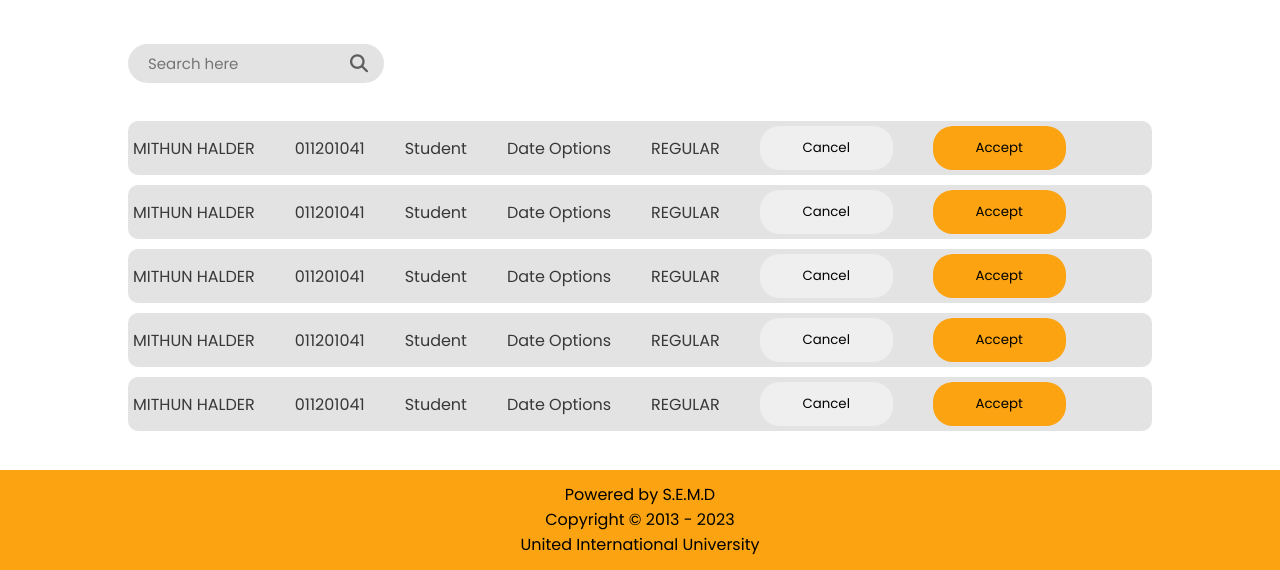
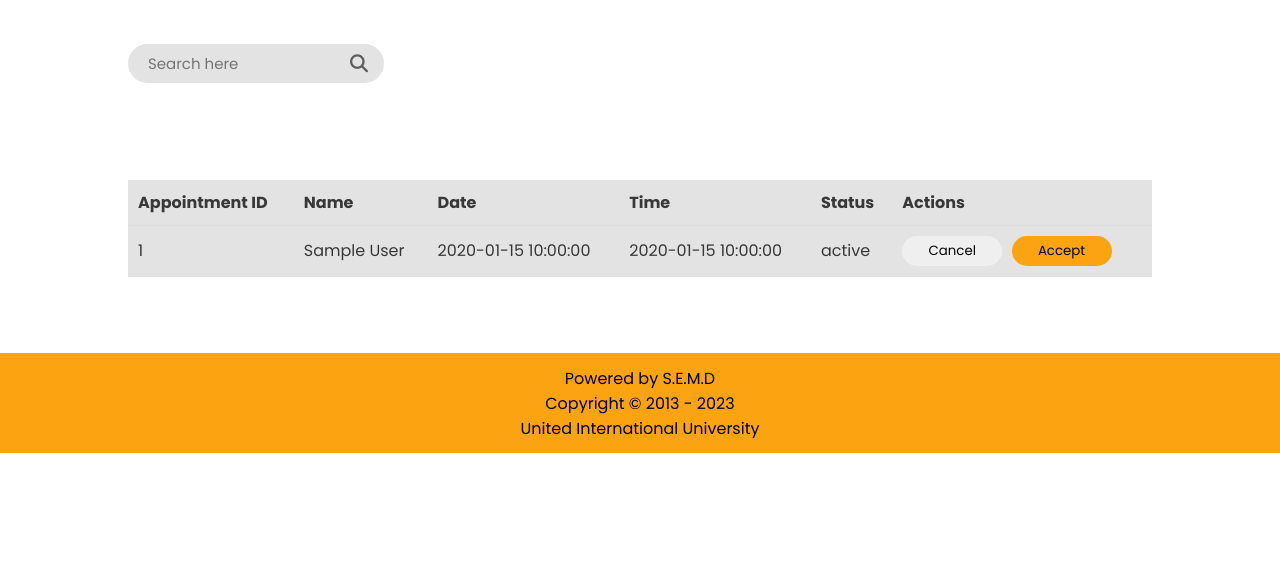
Before and after one commit to mithunHalder7/UIU-HealthCare, a PHP site: page /Doctor/DocRequests.php in a window 1280 px wide. Shown: the part 347-917 px from the top of the page. After the commit the page ends 800 px from the top, so only its background shows below. Run offline with PHP 8.4, Linux system fonts and the light colour scheme; the visitor is signed in with stand-in values (Sample User, id 1); tables that the repository leaves empty or names only in its code hold one stand-in row (values such as "Sample post").

Commit message:
SOme work done 3 november 6

```diff
--- a/Doctor/DocRequests.css
+++ b/Doctor/DocRequests.css
@@ -1,17 +1,11 @@
-
-
-
-.Patient-search  form{
-
+.Patient-search form {
     border-radius: 25px;
     position: relative;
     width: 20%;
     margin: 5% 0 3% 10%;
 }
 
-
-
-.Patient-search form input{
+.Patient-search form input {
     width: 100%;
     height: 100%;
     display: block;
@@ -22,11 +16,11 @@
     background: #E3E3E3;
 }
 
-.Patient-search form input:focus{
+.Patient-search form input:focus {
     outline: none;
 }
 
-.Patient-search  form button{
+.Patient-search form button {
     position: absolute;
     top: 0;
     right: 0;
@@ -39,55 +33,58 @@
     font-size: 18px;
 }
 
-
-.Patient-search  form button i{
+.Patient-search form button i {
     color: rgb(93, 94, 95);
 }
 
-
-.Patient-search form button:hover i{
+.Patient-search form button:hover i {
     color: rgb(162, 163, 163);
 }
 
+.tableContainer {
+    width: 80%;
+    margin: auto;
+    overflow-x: auto;
+    /* Added for horizontal scrolling if needed */
+}
 
+table {
+    width: 100%;
+    border-collapse: collapse;
+    margin-top: 20px;
+}
 
-
-
-.tableContainer{
-    width: 100%;
-    height: 100%;
-    /* background-color: aqua; */
-    display: flex;
-    justify-content: center;
-    align-items: center;
-    flex-direction: column;
-    gap: 10px;
-
-
-
-}
-.PatientRequests{
-    display: flex;
+thead,
+tbody {
     background-color: #e3e3e3;
     color: #383838;
-    width: 80%;
-    height: 10%;
-    gap: 40px;
-    padding: 5px;
-    border-radius: 10px;
-    align-items: center;
 }
-.cancel{
-    width: 133px;
-    height: 44px;
+
+th,
+td {
+    padding: 10px;
+    text-align: left;
+    border-bottom: 1px solid #ddd;
+}
+
+th {
+    font-weight: bold;
+}
+
+.cancel,
+.accept {
+    width: 100px;
+    height: 30px;
     border: none;
     border-radius: 20px;
+    margin-right: 5px;
 }
 
-.accept{
-    width: 133px;
-    height: 44px;
-    border: none;
-    border-radius: 20px;
+.accept {
     background-color: #fca311;
 }
+
+.cancel,
+.accept {
+    cursor: pointer;
+}
--- a/Doctor/DocRequests.php
+++ b/Doctor/DocRequests.php
@@ -1,3 +1,27 @@
+<?php
+// Assuming you have a database connection established in db.php
+include '../db.php';
+
+// Fetch the desired columns from the appointments table by joining with the users table
+$sql = "SELECT appointments.appointment_id, user.name, appointments.date, appointments.time, appointments.status
+        FROM appointments
+        INNER JOIN user ON appointments.user_id = user.id";
+
+$result = mysqli_query($conn, $sql);
+
+// Check for query execution success
+if ($result) {
+    // Fetch all rows as an associative array
+    $appointments = mysqli_fetch_all($result, MYSQLI_ASSOC);
+} else {
+    // Handle the error if query execution fails
+    echo "Error: " . mysqli_error($conn);
+}
+
+// Close the database connection
+mysqli_close($conn);
+?>
+
 <!DOCTYPE html>
 <html lang="en">
 
@@ -6,7 +30,6 @@
     <meta name="viewport" content="width=device-width, initial-scale=1.0">
     <title>Document</title>
     <link rel="stylesheet" href="DocRequests.css">
-
 </head>
 
 <body>
@@ -20,60 +43,85 @@
     </div>
 
     <div class="tableContainer">
-        <div class="PatientRequests">
-            <p>MITHUN HALDER</p>
-            <p>011201041</p>
-            <p>Student</p>
-            <p>Date Options</p>
-            <p>REGULAR</p>
-            <input type="button" class="cancel" value="Cancel">
-            <input type="button" class="accept" value="Accept">
-            <p></p>
-        </div>
-        <div class="PatientRequests">
-            <p>MITHUN HALDER</p>
-            <p>011201041</p>
-            <p>Student</p>
-            <p>Date Options</p>
-            <p>REGULAR</p>
-            <input type="button" class="cancel" value="Cancel">
-            <input type="button" class="accept" value="Accept">
-            <p></p>
-        </div>
-        <div class="PatientRequests">
-            <p>MITHUN HALDER</p>
-            <p>011201041</p>
-            <p>Student</p>
-            <p>Date Options</p>
-            <p>REGULAR</p>
-            <input type="button" class="cancel" value="Cancel">
-            <input type="button" class="accept" value="Accept">
-            <p></p>
-        </div>
-        <div class="PatientRequests">
-            <p>MITHUN HALDER</p>
-            <p>011201041</p>
-            <p>Student</p>
-            <p>Date Options</p>
-            <p>REGULAR</p>
-            <input type="button" class="cancel" value="Cancel">
-            <input type="button" class="accept" value="Accept">
-            <p></p>
-        </div>
-        <div class="PatientRequests">
-            <p>MITHUN HALDER</p>
-            <p>011201041</p>
-            <p>Student</p>
-            <p>Date Options</p>
-            <p>REGULAR</p>
-            <input type="button" class="cancel" value="Cancel">
-            <input type="button" class="accept" value="Accept">
-            <p></p>
-        </div>
-
+        <table>
+            <thead>
+                <tr>
+                    <th>Appointment ID</th>
+                    <th>Name</th>
+                    <th>Date</th>
+                    <th>Time</th>
+                    <th>Status</th>
+                    <th>Actions</th>
+                </tr>
+            </thead>
+            <tbody>
+                <?php foreach ($appointments as $appointment) : ?>
+                    <tr>
+                        <td><?php echo $appointment['appointment_id']; ?></td>
+                        <td><?php echo $appointment['name']; ?></td>
+                        <td><?php echo $appointment['date']; ?></td>
+                        <td><?php echo $appointment['time']; ?></td>
+                        <td id="status-<?php echo $appointment['appointment_id']; ?>"><?php echo $appointment['status']; ?></td>
+                        <td>
+                            <input type="button" class="cancel" value="Cancel" onclick="updateStatus('<?php echo $appointment['appointment_id']; ?>', 'Cancelled')">
+                            <input type="button" class="accept" value="Accept" onclick="updateStatus('<?php echo $appointment['appointment_id']; ?>', 'Accepted')">
+                        </td>
+                    </tr>
+                <?php endforeach; ?>
+            </tbody>
+        </table>
     </div>
 
-    <?php include '../Global_Components/footer.php'?>
+    <?php include '../Global_Components/footer.php' ?>
+
+
+    <script>
+        function updateStatus(appointmentId, newStatus) {
+            const formData = new FormData();
+            formData.append("appointment_id", appointmentId);
+            formData.append("status", newStatus);
+
+            fetch('update_status.php', {
+                    method: 'POST',
+                    body: formData,
+                })
+                .then(response => response.json())
+                .then(data => {
+                    if (data.success) {
+                        // Update the status in the HTML table
+                        const statusCell = document.getElementById(`status-${appointmentId}`);
+                        statusCell.textContent = newStatus;
+                    } else {
+                        console.error('Error:', data.error);
+                    }
+                })
+                .catch((error) => {
+                    console.error('Error:', error);
+                });
+        }
+
+        function fetchUpdatedDataAndRefreshTable() {
+            // Fetch updated data from the server
+            fetch('fetch_updated_data.php')
+                .then(response => response.json())
+                .then(data => {
+                    if (data.success) {
+                        // Replace the entire table content with the updated data
+                        const tableContainer = document.querySelector('.tableContainer');
+                        tableContainer.innerHTML = data.tableContent;
+                    } else {
+                        console.error('Error fetching updated data:', data.error);
+                    }
+                })
+                .catch((error) => {
+                    console.error('Error fetching updated data:', error);
+                });
+        }
+
+        // Call fetchUpdatedDataAndRefreshTable at regular intervals
+        setInterval(fetchUpdatedDataAndRefreshTable, 5000); // Adjust the interval as needed (e.g., every 5 seconds)
+    </script>
+
 </body>
 
 </html>
--- a/Global_Components/PatientNavbar.css
+++ b/Global_Components/PatientNavbar.css
@@ -4,6 +4,32 @@
     padding: 0;
     font-family: 'Poppins', sans-serif;
 }
+
+/* Global Styles */
+
+body {
+    margin: 0;
+    padding: 0;
+    min-height: 100vh;
+    display: flex;
+    flex-direction: column;
+}
+
+main {
+    flex: 1;
+}
+
+footer {
+    background-color: #FCA311;
+    text-align: center;
+    padding: 1em;
+}
+
+/* Page-Specific Styles */
+
+/* Add specific styles for pages that require adjustments */
+
+
 
 #navbar_custom{
 
--- a/Global_Components/footer.css
+++ b/Global_Components/footer.css
@@ -1,10 +1,10 @@
-.footer{
+.footer {
     width: 100%;
     height: 100px;
     background-color: #FCA311;
     display: flex;
     flex-direction: column;
-    margin-top: 3%;
     align-items: center;
     justify-content: center;
+    margin-top: auto;
 }
```
Also changed, not shown: Doctor/fetch_updated_data.php (added, +26 -0 lines), Doctor/update_status.php (added, +31 -0 lines).
